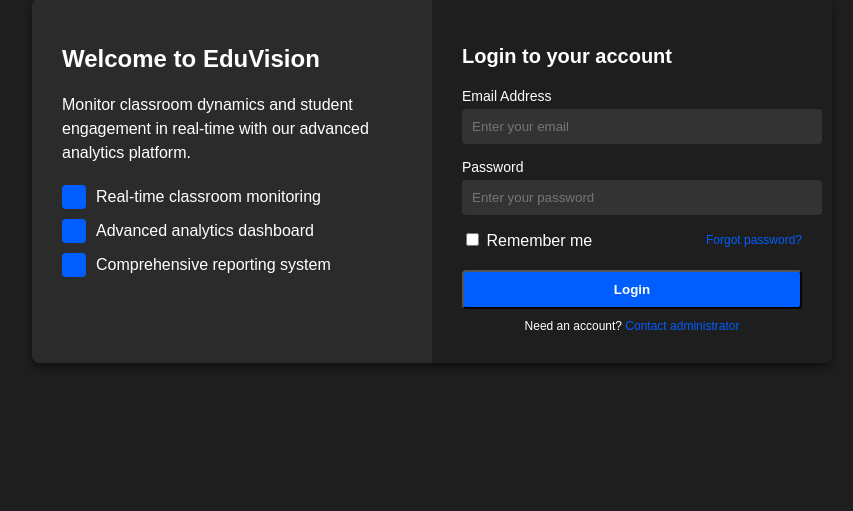
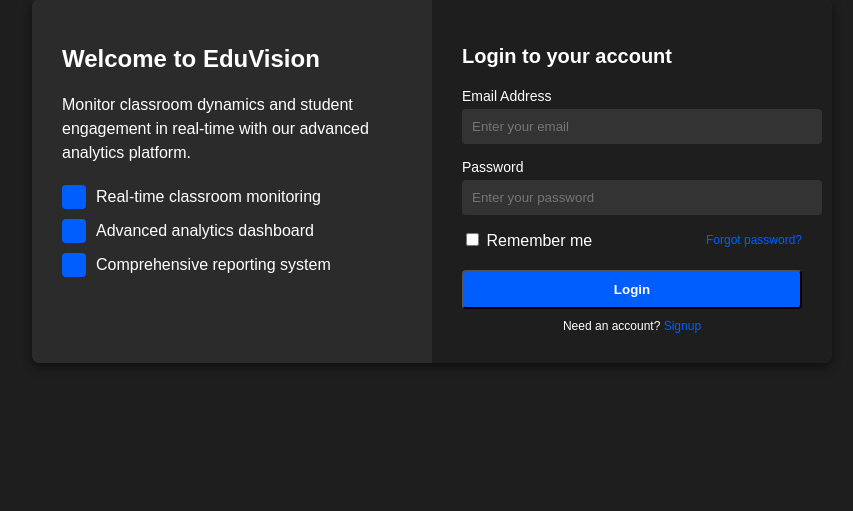
Before and after one commit to GK-I/Project, a Flask app: page /login in a window 1280 px wide. Shown: the part 219-730 px from the top of the page, without its empty margins (208-1061 px from the left). Run offline with Flask 3, Linux system fonts and the light colour scheme.

Commit message:
Update login.html
contact administrator -> signup

```diff
--- a/templates/login.html
+++ b/templates/login.html
@@ -163,7 +163,7 @@
         <button type="submit" class="button">Login</button>
       </form>
       <div class="footer">
-        Need an account? <a href="#">Contact administrator</a>
+        Need an account? <a href="#">Signup</a>
       </div>
     </div>
   </div>
```
